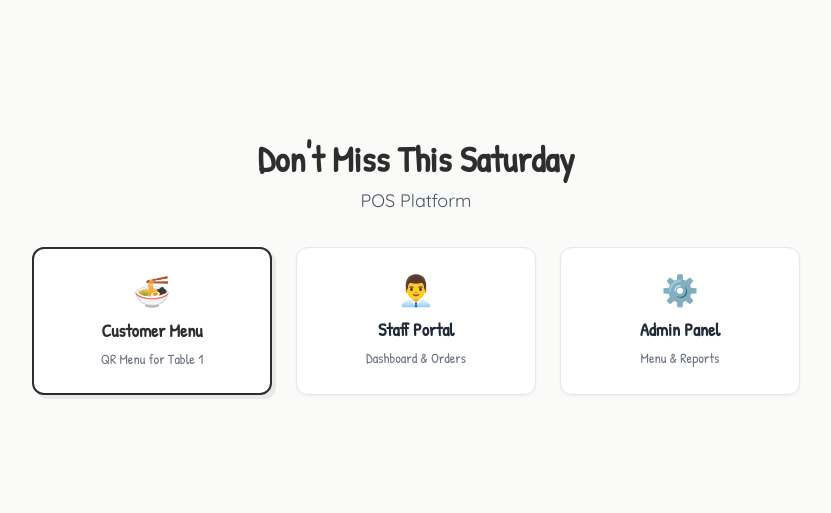
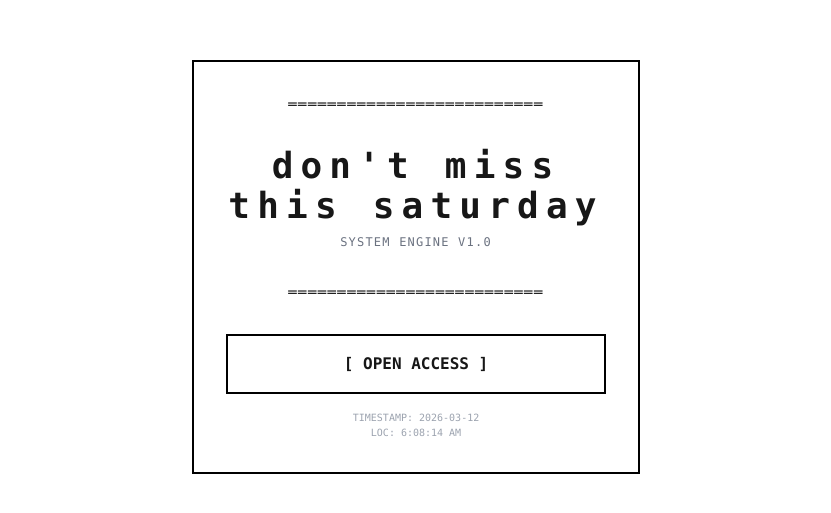
Before and after one commit to Flood-Hepler-Center/dont-miss-pos, a Next.js app: page / in a window 1280 px wide. Shown: the part 133-646 px from the top of the page, without its empty margins (224-1055 px from the left). Built offline with nearby package versions, Linux system fonts and the light colour scheme.

Commit message:
Merge unrelated histories with origin/main

```diff
--- a/app/page.tsx
+++ b/app/page.tsx
@@ -1,42 +1,33 @@
-import Link from 'next/link';
-
 export default function Home() {
   return (
-    <div className="min-h-screen bg-paper-cream flex flex-col items-center justify-center p-8">
-      <h1 className="text-4xl font-bold text-ink-black mb-2 font-[family-name:var(--font-patrick-hand)]">
-        Don&apos;t Miss This Saturday
-      </h1>
-      <p className="text-lg text-gray-600 mb-8 font-[family-name:var(--font-quicksand)]">
-        POS Platform
-      </p>
-
-      <div className="grid grid-cols-1 md:grid-cols-3 gap-6 max-w-3xl w-full">
-        <Link
-          href="/menu/1"
-          className="bg-white rounded-xl p-6 border-2 border-ink-black shadow-sketch hover:shadow-sketch-lg transition-all hover:-translate-y-1 text-center"
-        >
-          <span className="text-3xl mb-2 block">🍜</span>
-          <h2 className="text-lg font-semibold text-ink-black">Customer Menu</h2>
-          <p className="text-sm text-gray-500 mt-1">QR Menu for Table 1</p>
-        </Link>
-
-        <Link
-          href="/login"
-          className="bg-white rounded-xl p-6 border border-gray-200 shadow-soft-sm hover:shadow-soft-md transition-all hover:-translate-y-1 text-center"
-        >
-          <span className="text-3xl mb-2 block">👨‍💼</span>
-          <h2 className="text-lg font-semibold text-gray-800">Staff Portal</h2>
-          <p className="text-sm text-gray-500 mt-1">Dashboard &amp; Orders</p>
-        </Link>
-
-        <Link
-          href="/admin/dashboard"
-          className="bg-white rounded-xl p-6 border border-gray-200 shadow-soft-sm hover:shadow-soft-md transition-all hover:-translate-y-1 text-center"
-        >
-          <span className="text-3xl mb-2 block">⚙️</span>
-          <h2 className="text-lg font-semibold text-gray-800">Admin Panel</h2>
-          <p className="text-sm text-gray-500 mt-1">Menu &amp; Reports</p>
-        </Link>
+    <div className="min-h-screen bg-white flex flex-col items-center justify-center p-8 font-mono">
+      <div className="max-w-md w-full border-2 border-black p-8 text-center space-y-4">
+        <div className="text-sm tracking-widest">
+          ══════════════════════════
+        </div>
+        <div className="py-4">
+          <h1 className="text-4xl font-bold tracking-[0.2em] mb-2">
+            don&apos;t miss this saturday
+          </h1>
+          <p className="text-xs uppercase tracking-widest text-gray-500">
+            SYSTEM ENGINE v1.0
+          </p>
+        </div>
+        <div className="text-sm tracking-widest">
+          ══════════════════════════
+        </div>
+        <div className="pt-4 grid grid-cols-1 gap-4">
+          <a
+            href="/login"
+            className="border-2 border-black p-4 hover:bg-black hover:text-white transition-colors font-bold uppercase"
+          >
+            [ OPEN ACCESS ]
+          </a>
+        </div>
+        <div className="text-[10px] text-gray-400 font-mono mt-8">
+          TIMESTAMP: {new Date().toISOString().split('T')[0]}<br />
+          LOC: {new Date().toLocaleTimeString()}
+        </div>
       </div>
     </div>
   );
--- a/next.config.js
+++ b/next.config.js
@@ -6,7 +6,7 @@ const nextConfig = {
     removeConsole: process.env.NODE_ENV === 'production',
   },
   experimental: {
-    optimizeCss: true,
+    // optimizeCss: true,
   },
   images: {
     domains: ['firebasestorage.googleapis.com'],
```
